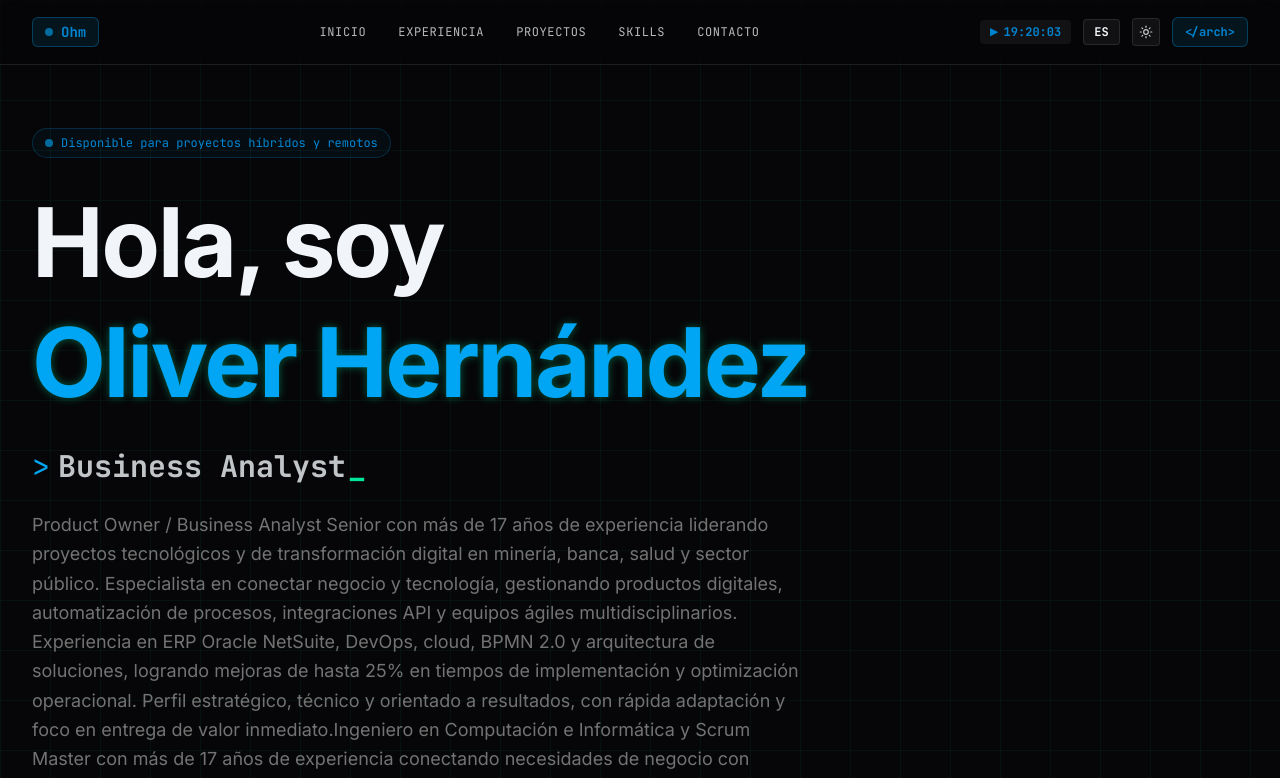
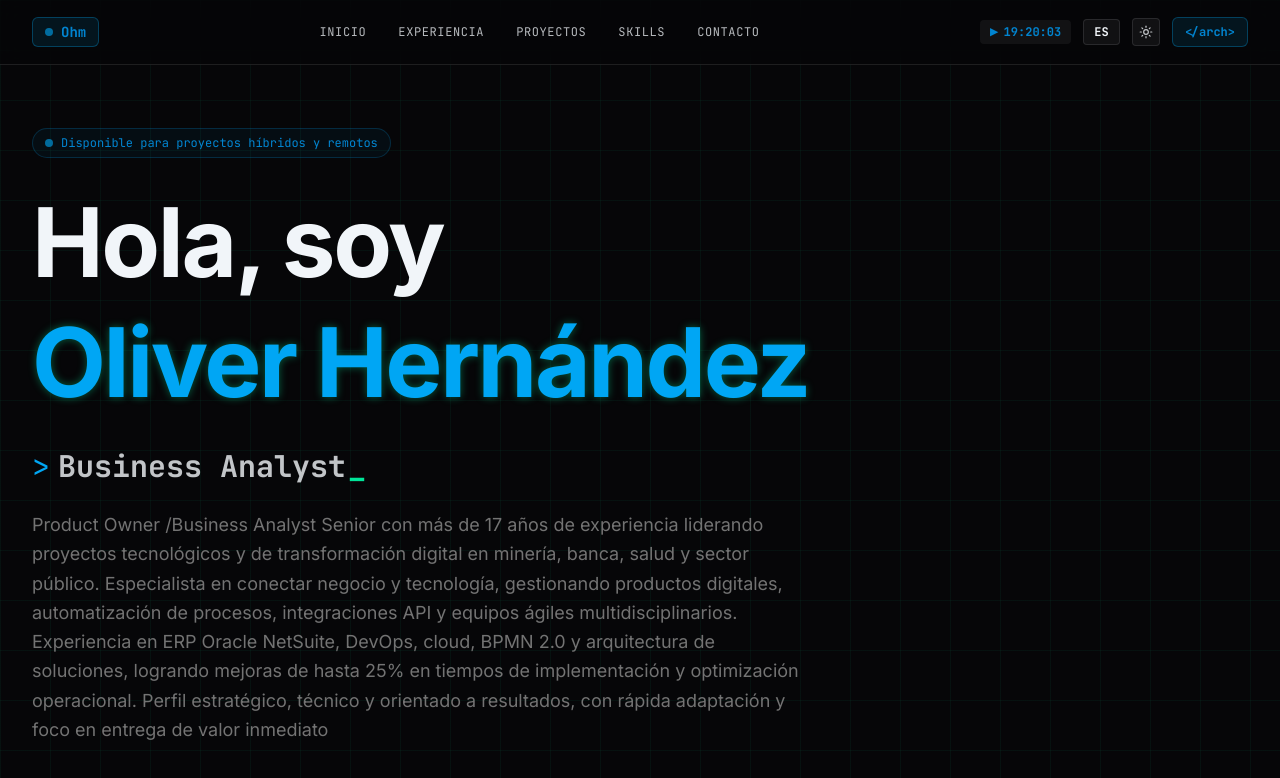
Before and after one commit to oliverhernandezmoreno/portfolio, a Next.js app: page / in a window 1280 px wide. Shown: the top 778 px of the page. Built offline with nearby package versions, Linux system fonts and the light colour scheme.

Commit message:
resumen 2

```diff
--- a/app/page.tsx
+++ b/app/page.tsx
@@ -23,7 +23,7 @@ const DICT = {
       badge: "Disponible para proyectos híbridos y remotos",
       greeting: "Hola, soy",
       name: "Oliver Hernández",
-      description: "Product Owner / Business Analyst Senior con más de 17 años de experiencia liderando proyectos tecnológicos y de transformación digital en minería, banca, salud y sector público. Especialista en conectar negocio y tecnología, gestionando productos digitales, automatización de procesos, integraciones API y equipos ágiles multidisciplinarios. Experiencia en ERP Oracle NetSuite, DevOps, cloud, BPMN 2.0 y arquitectura de soluciones, logrando mejoras de hasta 25% en tiempos de implementación y optimización operacional. Perfil estratégico, técnico y orientado a resultados, con rápida adaptación y foco en entrega de valor inmediato.Ingeniero en Computación e Informática y Scrum Master con más de 17 años de experiencia conectando necesidades de negocio con soluciones tecnológicas de alto impacto. Especializado en DevOps, Arquitectura Backend e IA para ingeniería de software.",
+      description: "Product Owner /Business Analyst Senior con más de 17 años de experiencia liderando proyectos tecnológicos y de transformación digital en minería, banca, salud y sector público. Especialista en conectar negocio y tecnología, gestionando productos digitales, automatización de procesos, integraciones API y equipos ágiles multidisciplinarios. Experiencia en ERP Oracle NetSuite, DevOps, cloud, BPMN 2.0 y arquitectura de soluciones, logrando mejoras de hasta 25% en tiempos de implementación y optimización operacional. Perfil estratégico, técnico y orientado a resultados, con rápida adaptación y foco en entrega de valor inmediato",
       btnProjects: "Ver proyectos",
       btnCV: "Descargar CV",
       metrics: [
```
